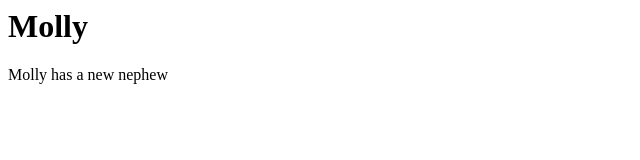
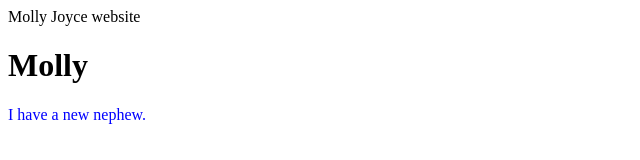
Before and after one commit to molly-joyce/molly-joyce.github.io, a plain HTML site: page index.html in a window 1280 px wide. Shown: the whole page, without its empty margins (0-640 px from the left). Drawn offline with Linux system fonts and the light colour scheme.

Commit message:
Title change

```diff
--- a/index.html
+++ b/index.html
@@ -1,2 +1,19 @@
-<h1>Molly</h1>
-<p>Molly has a new nephew</p>
+<!DOCTYPE html>
+<html lang="en">
+    <head>
+        <meta charset="UTF-8">
+        <meta name="viewport" content="width=device-width, initial0scale=1.0"
+        <title>Molly Joyce website</title>
+        <link rel="stylesheet" href="style.css">
+    </head>
+    <body>
+        <header role="banner">
+            <h1>Molly</h1>
+        </header>
+        <main>
+            <p>I have a new nephew.</p>
+        </main>
+
+
+    </body>
+</html>
--- /dev/null
+++ b/style.css
@@ -0,0 +1,16 @@
+/*
+
+selector {
+    property: value:
+    property: value;
+}
+
+html {
+    font-size: 24px
+}
+
+*/
+
+p {
+    color: blue;
+}
```
